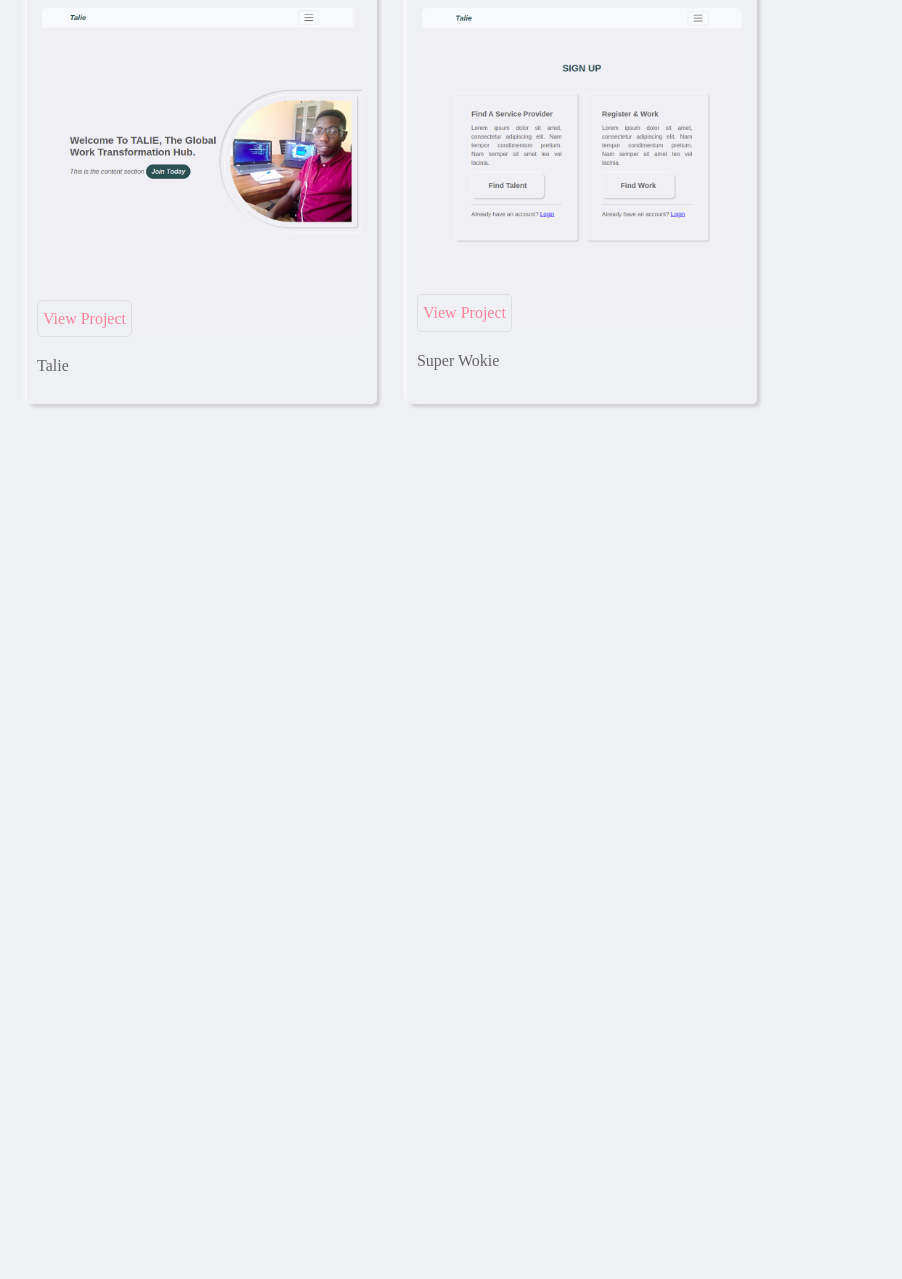
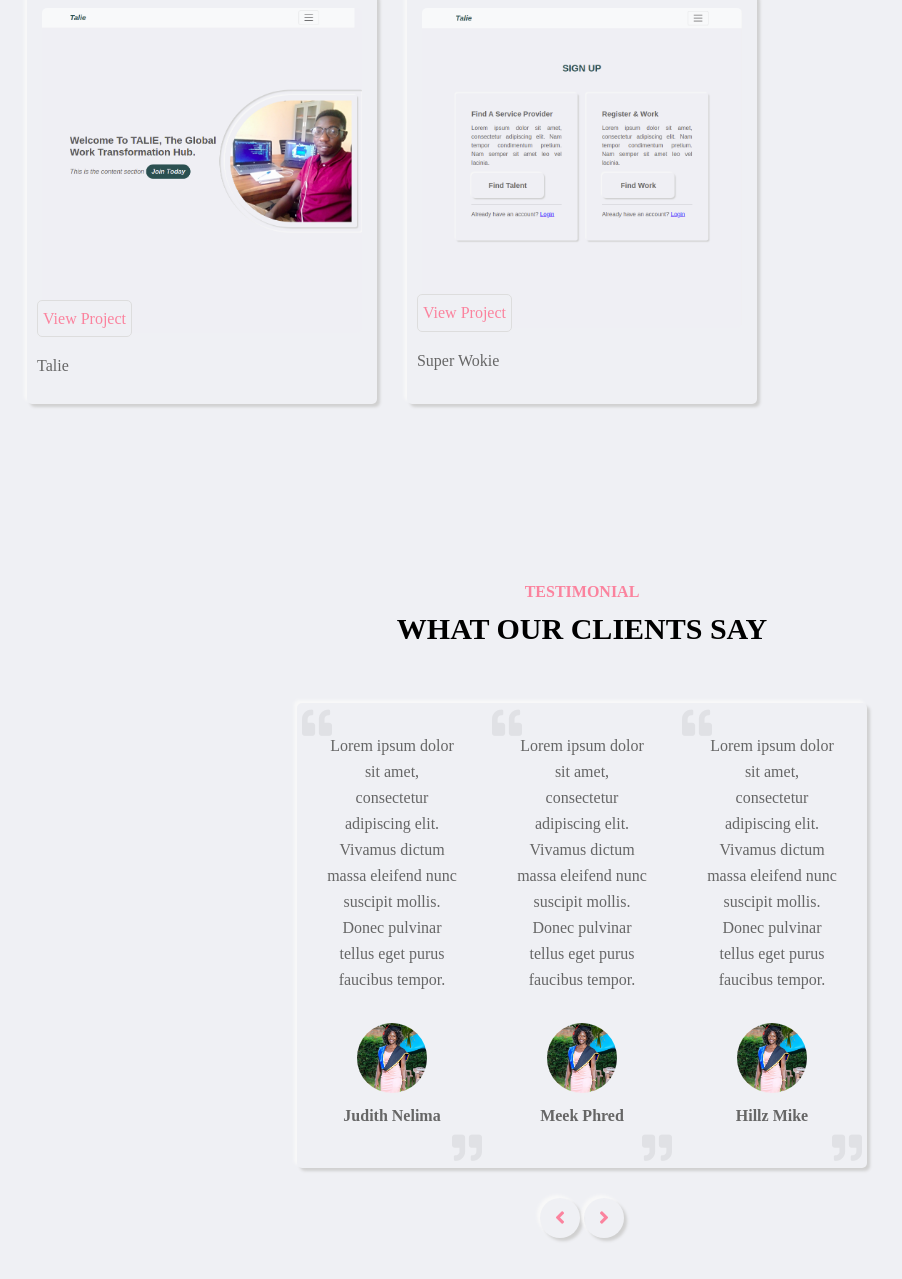
Before and after one commit to Sirikye/portfolio, a website: page dist/index.html in a window 1280 px wide. Shown: the part 3690-4969 px from the top of the page, without its empty margins (58-960 px from the left). Before the commit the page ends 4189 px from the top, so only its background shows below. Drawn offline with Linux system fonts and the light colour scheme.

Commit message:
Added testimonial section

```diff
--- a/dist/css/style.css
+++ b/dist/css/style.css
@@ -1200,3 +1200,95 @@ Header
 .portfolio-popup .pp-next{
   right: 20px;
 }
+
+/*-------------------
+testimonial section
+------------------------*/
+
+.testimonial-section{
+  padding: 80px 0 80px;
+  min-height: 100vh;
+}
+
+.testimonial-section .testimonial-box{
+  width: 100%;
+  max-width: 600px;
+  margin: auto;
+  padding: 0 15px;
+}
+
+.testimonial-section .testimonial-slider{
+  border-radius: 5px;
+  overflow: hidden;
+}
+
+.testimonial-section .testimonial-slider-container{
+  display: flex;
+}
+
+.testimonial-section .testimonial-item{
+  padding: 30px;
+  text-align: center;
+  position: relative;
+}
+
+.testimonial-section .testimonial-item img{
+  max-width: 70px;
+  border-radius: 50%;
+  display: inline-block;
+}
+
+.testimonial-section .testimonial-item i{
+  position: absolute;
+  font-size: 30px;
+  color: var(--text-dark-600);
+  opacity: 0.1;
+}
+
+.testimonial-section .testimonial-item i.left{
+  top: 5px;
+  left: 5px;
+}
+
+.testimonial-section .testimonial-item i.right{
+  right: 5px;
+  bottom: 5px;
+}
+
+.testimonial-section .testimonial-item p{
+  font-size: 16px;
+  color: var(--text-dark-600);
+  line-height: 26px;
+  margin: 0 0 30px;
+}
+
+.testimonial-section .testimonial-item span{
+  display: block;
+  margin: 10px 0;
+  font-weight: 600;
+  color: var(--text-dark-600);
+  text-transform: capitalize;
+}
+
+.testimonial-section .testimonial-slider-nav{
+  margin: 30px;
+  text-align: center;
+}
+
+.testimonial-section .testimonial-slider-nav span{
+  height: 40px;
+  width: 40px;
+  color: var(--skin-color);
+  display: inline-block;
+  font-size: 20px;
+  cursor: pointer;
+  transition: all 0.3s ease;
+  border-radius: 50%;
+}
+
+.testimonial-section .testimonial-slider-nav span:after{
+  border-radius: 50%;
+}
+.testimonial-section .testimonial-slider-nav span i{
+  line-height: 40px;
+}
--- a/dist/index.html
+++ b/dist/index.html
@@ -640,6 +640,64 @@
   </section>
   <!-- End portfolio Section -->
 
+  <!-- Start testimonial Section -->
+  <section class="testimonial-section section">
+    <div class="container">
+      <div class="row">
+        <div class="section-title">
+          <h2 data-heading="testimonial">what our clients say</h2>
+        </div>
+      </div>
+      <div class="row">
+        <div class="testimonial-box">
+          <div class="testimonial-slider outer-shadow">
+            <div class="testimonial-slider-container">
+              <!-- Start testimonial Item -->
+              <div class="testimonial-item">
+                <i class="fas fa-quote-left left"></i>
+                <i class="fas fa-quote-right right"></i>
+                <p>Lorem ipsum dolor sit amet, consectetur adipiscing elit. Vivamus dictum massa eleifend nunc suscipit
+                  mollis. Donec pulvinar tellus eget purus faucibus tempor. </p>
+                <img src="/dist/images/jn.jpg" alt="testimonial">
+                <span>Judith Nelima</span>
+              </div>
+              <!-- End testimonial Item -->
+              <!-- Start testimonial Item -->
+              <div class="testimonial-item">
+                <i class="fas fa-quote-left left"></i>
+                <i class="fas fa-quote-right right"></i>
+                <p>Lorem ipsum dolor sit amet, consectetur adipiscing elit. Vivamus dictum massa eleifend nunc suscipit
+                  mollis. Donec pulvinar tellus eget purus faucibus tempor. </p>
+                <img src="/dist/images/jn.jpg" alt="testimonial">
+                <span>Meek phred</span>
+              </div>
+              <!-- End testimonial Item -->
+              <!-- Start testimonial Item -->
+              <div class="testimonial-item">
+                <i class="fas fa-quote-left left"></i>
+                <i class="fas fa-quote-right right"></i>
+                <p>Lorem ipsum dolor sit amet, consectetur adipiscing elit. Vivamus dictum massa eleifend nunc suscipit
+                  mollis. Donec pulvinar tellus eget purus faucibus tempor. </p>
+                <img src="/dist/images/jn.jpg" alt="testimonial">
+                <span>Hillz mike</span>
+              </div>
+              <!-- End testimonial Item -->
+            </div>
+          </div>
+          <div class="testimonial-slider-nav">
+            <span class="prev outer-shadow hover-in-shadow">
+              <i class="fas fa-angle-left"></i>
+            </span>
+            <span class="next outer-shadow hover-in-shadow">
+              <i class="fas fa-angle-right"></i>
+            </span>
+          </div>
+        </div>
+      </div>
+    </div>
+  </section>
+  <!-- Start testimonial Section -->
+
   <!-- Start portfolio Popup Section -->
   <div class="pp portfolio-popup">
     <div class="pp-details">
--- a/dist/js/script.js
+++ b/dist/js/script.js
@@ -173,3 +173,25 @@ function bodyScrollingToggle() {
   }
 
 })();
+
+
+
+/**---------------------testimonial section ----------------*/
+
+(() => {
+  const sliderContainer = document.querySelector(".testimonial-slider-container");
+  const slides = sliderContainer.querySelector(".testimonial-item");
+  const slideWidth = sliderContainer.offsetWidth;
+  const prevBtn = document.querySelector(".testimonial-slider-nav prev");
+  const nextBtn = document.querySelector(".testimonial-slider-nav next");
+
+  let slideIndex = 0;
+  //set width of all slides
+  slides.forEach((slide) => {
+    slide.style.width = slideWidth + "px";
+  })
+
+  //set width of silder container
+  sliderContainer.style.width = slideWidth * slides.length + "px";
+
+})();
```
